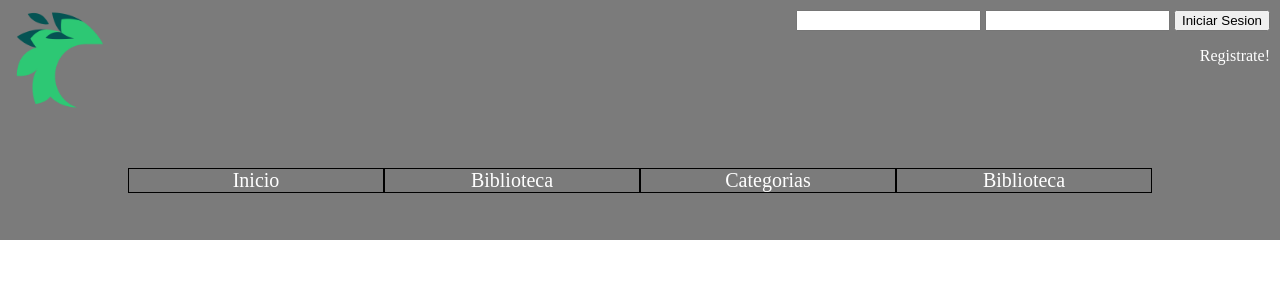
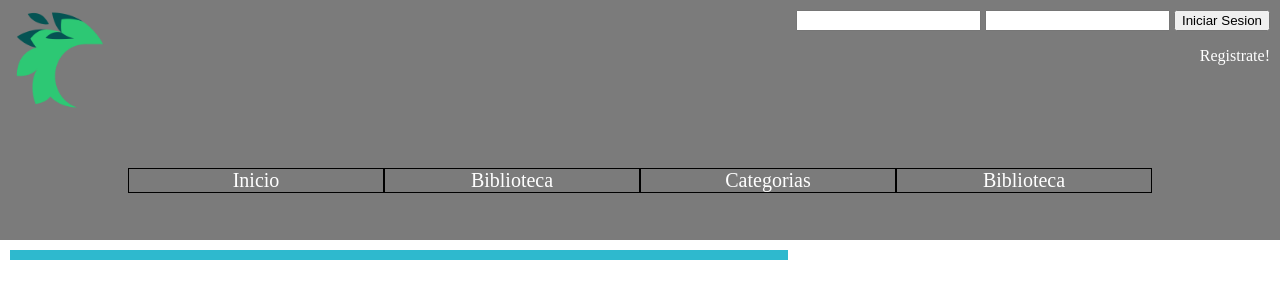
Before and after one commit to AdrianRubioT/proyectoDAW, a PHP site: page /jugar.php in a window 1280 px wide. Shown: the top 300 px of the page. Run offline with PHP 8.4, Linux system fonts and the light colour scheme.

Commit message:
aniadid bordes para ver la caja

```diff
--- a/cabecera/styles/tablero.css
+++ b/cabecera/styles/tablero.css
@@ -2,3 +2,7 @@
     margin:10px;
     max-width: 60%;
 }
+
+#tablero{
+    border:5px solid #2eb9ce;
+}
```
